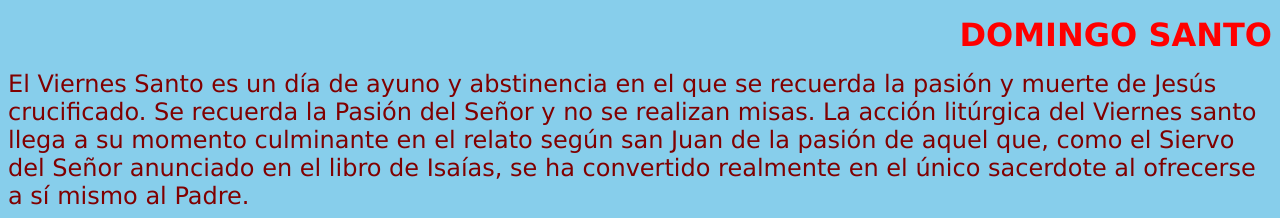
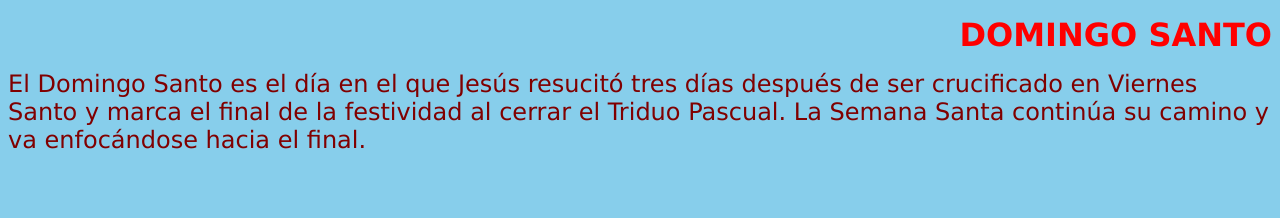
Before and after one commit to a20140112/SemanaSanta, a plain HTML site: page index.html in a window 1280 px wide. Shown: the part 1907-2125 px from the top of the page. After the commit the page ends 2069 px from the top, so only its background shows below. Drawn offline with Linux system fonts and the light colour scheme.

Commit message:
Update index.html

```diff
--- a/index.html
+++ b/index.html
@@ -59,5 +59,5 @@
     <p align="right"><font size="6" color="red" face="Verdana"><b>DOMINGO SANTO</b></font></p>
     <font size="5" color="#800000" face="Verdana"
     <b>
-        El Viernes Santo es un día de ayuno y abstinencia en el que se recuerda la pasión y muerte de Jesús crucificado. Se recuerda la Pasión del Señor y no se realizan misas. La acción litúrgica del Viernes santo llega a su momento culminante en el relato según san Juan de la pasión de aquel que, como el Siervo del Señor anunciado en el libro de Isaías, se ha convertido realmente en el único sacerdote al ofrecerse a sí mismo al Padre.
+        El Domingo Santo es el día en el que Jesús resucitó tres días después de ser crucificado en Viernes Santo y marca el final de la festividad al cerrar el Triduo Pascual. La Semana Santa continúa su camino y va enfocándose hacia el final.
     </b>
```
